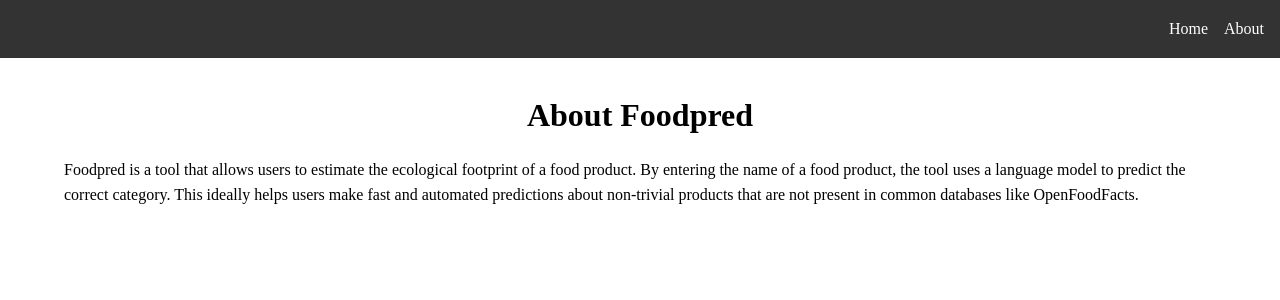
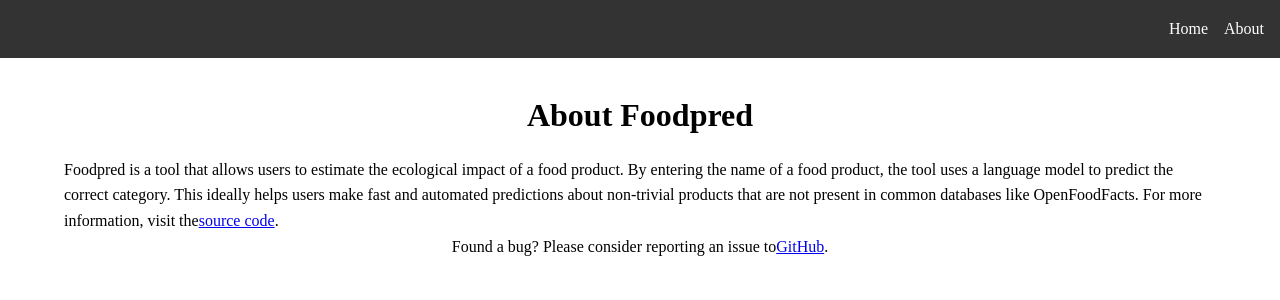
Before and after one commit to baskrahmer/foodpred, a React (Create React App) app in the folder frontend/: page /about in a window 1280 px wide. Shown: the top 300 px of the page. Built offline with nearby package versions, Linux system fonts and the light colour scheme; no server answers.

Commit message:
Update documentation

```diff
--- a/frontend/src/About.js
+++ b/frontend/src/About.js
@@ -6,10 +6,15 @@
       <div className="container">
         <h1>About Foodpred</h1>
         <p>
-          Foodpred is a tool that allows users to estimate the ecological footprint of a food product. By
+          Foodpred is a tool that allows users to estimate the ecological impact of a food product. By
           entering the name of a food product, the tool uses a language model to predict the correct category.
           This ideally helps users make fast and automated predictions about non-trivial products that are
-          not present in common databases like OpenFoodFacts.
+          not present in common databases like OpenFoodFacts. For more information, visit the
+          <a href="https://github.com/baskrahmer/harrygobert">source code</a>.
+        </p>
+        <p>
+          Found a bug? Please consider reporting an issue to
+          <a href="https://github.com/baskrahmer/harrygobert/issues">GitHub</a>.
         </p>
       </div>
     </main>
--- a/frontend/src/App.js
+++ b/frontend/src/App.js
@@ -70,7 +70,7 @@
         {isLoading ? (
           <div className="loading-container">
             <progress className="progress-bar" max="100"></progress>
-            <p>Loading the model, please wait...</p>
+            <p>Loading the model, this can take up to a minute.</p>
           </div>
         ) : (
           <Switch>
```
Also changed, not shown: 1 other file (tests, documents, lock files or other folders).
